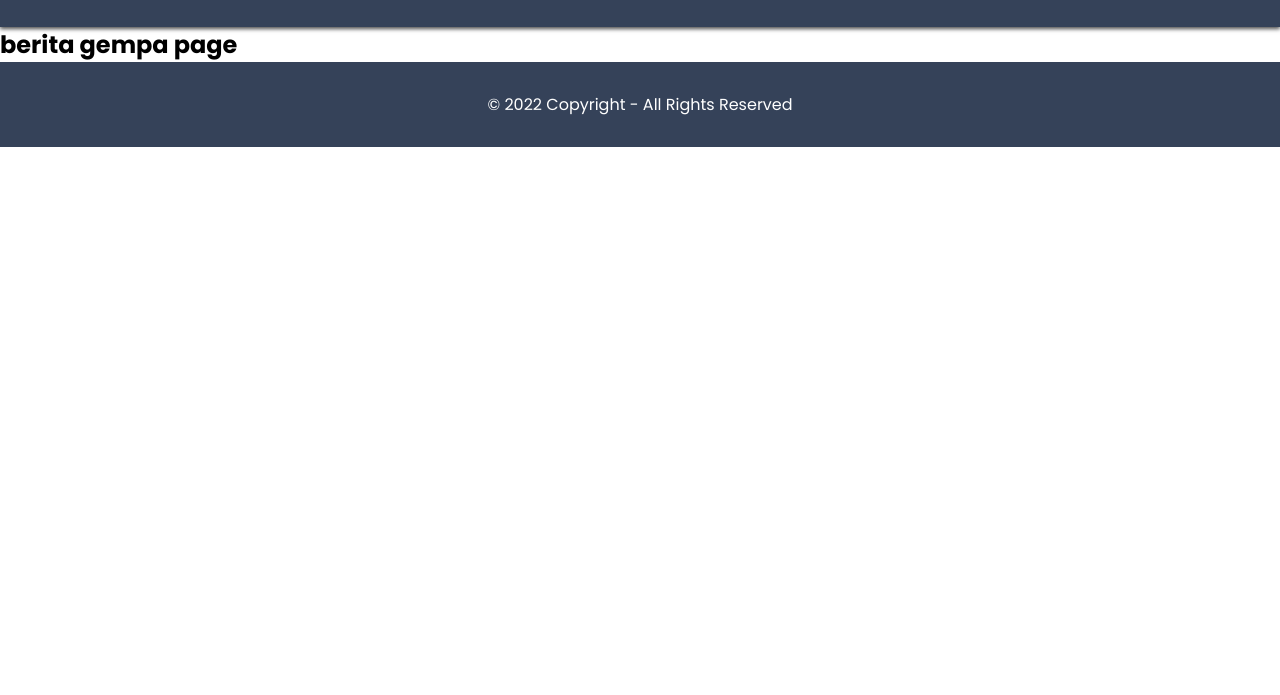
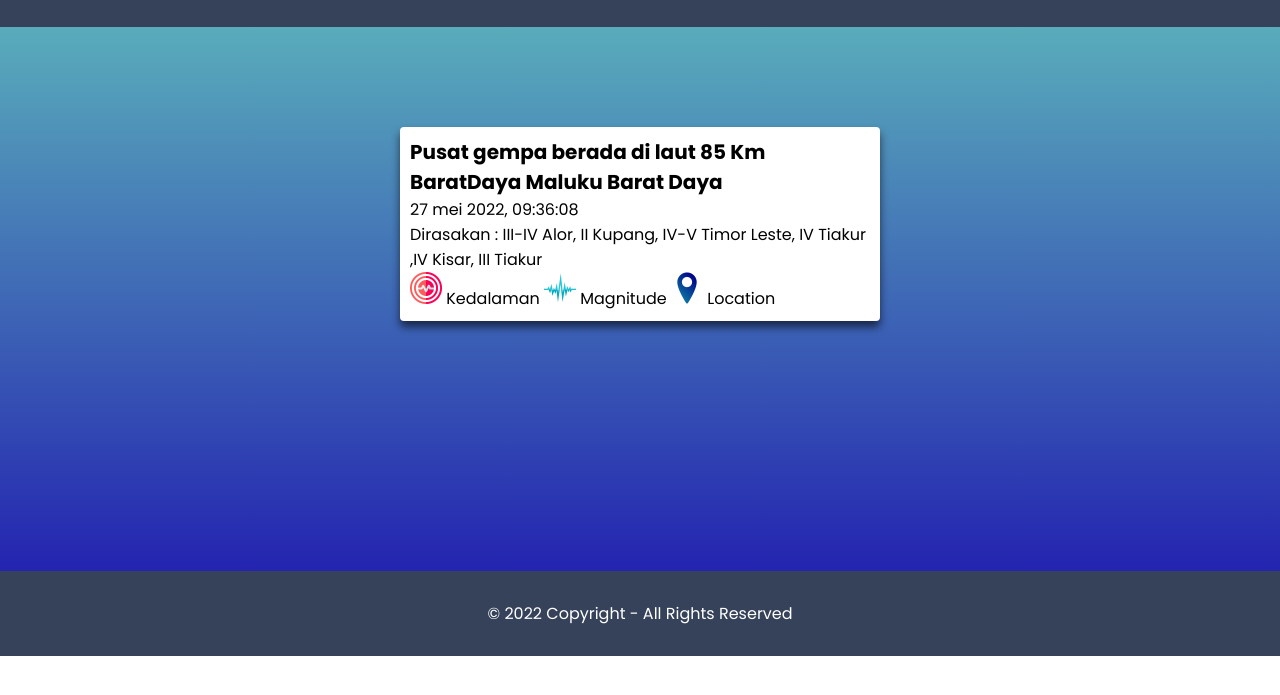
Before and after one commit to FahrezaMaulanaWisnuWardana/capstone-cuacain, a website built with webpack: page src/templates/index.html in a window 1280 px wide. Both pictures are taken after a click on the link "Berita Gempa". Shown: the part 81-776 px from the top of the page. Built offline with nearby package versions, Linux system fonts and the light colour scheme; no server answers; files whose address does not match are found by name.

Commit message:
menambahkan UI berita gempa

```diff
--- a/src/scripts/views/pages/berita-gempa.js
+++ b/src/scripts/views/pages/berita-gempa.js
@@ -1,7 +1,19 @@
 const BeritaGempa = {
   async render() {
     return `
-      <h2>berita gempa page</h2>
+    <div class="gempa">
+    <div class="box-gempa">
+        <a class="judul-gempa" href="">Pusat gempa berada di laut 85 Km BaratDaya Maluku Barat Daya</a>
+        <p>27 mei 2022, 09:36:08</p>
+        <p>Dirasakan : III-IV Alor, II Kupang, IV-V Timor Leste, IV Tiakur ,IV Kisar, III Tiakur</p>
+        <img src="icons-gempa/earthquake.png" alt="" height="32px" id="kedalaman">
+        <label for="kedalaman">Kedalaman</label>
+        <img src="icons-gempa/sound-wave.png" alt="" height="32px" id="magnitude">
+        <label for="magnitude">Magnitude</label>
+        <img src="icons-gempa/pin.png" alt="" height="32px" id="location">
+        <label for="location">Location</label>
+    </div>
+    </div>
     `;
   },
 
--- a/src/styles/main.css
+++ b/src/styles/main.css
@@ -152,6 +152,28 @@
 .crew h1{
     font-size: 18px;
 }
+/* PAGE GEMPA */
+
+.gempa{
+    background: linear-gradient(rgb(89, 172, 187), rgb(36, 36, 176));
+    padding-top: 100px;
+    padding-bottom: 200px;
+}
+
+.box-gempa{
+    padding: 10px;
+    margin: 0px 400px 50px 400px;
+    border-radius: 4px;
+    background-color: white;
+    box-shadow: 0 6px 8px 0 rgba(0, 0, 0, 0.6);
+}
+
+.judul-gempa{
+    text-decoration: none;
+    font-size: 20px;
+    color: black;
+    font-weight: bolder;
+}
 
 /* FOOTER */
 
```
Also changed, not shown: src/public/icons-gempa/earthquake.png (added), src/public/icons-gempa/pin.png (added), src/public/icons-gempa/sound-wave.png (added).
